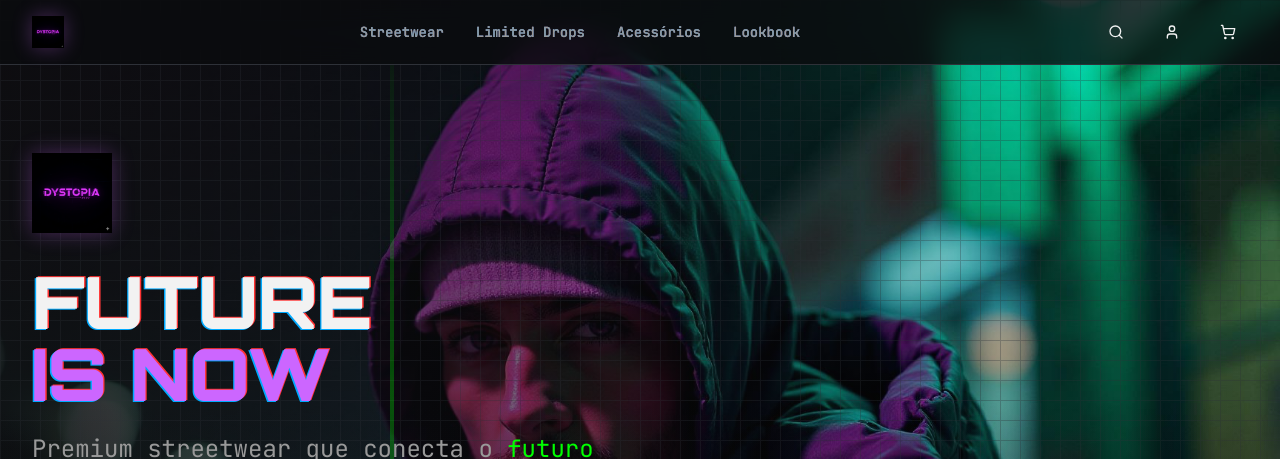
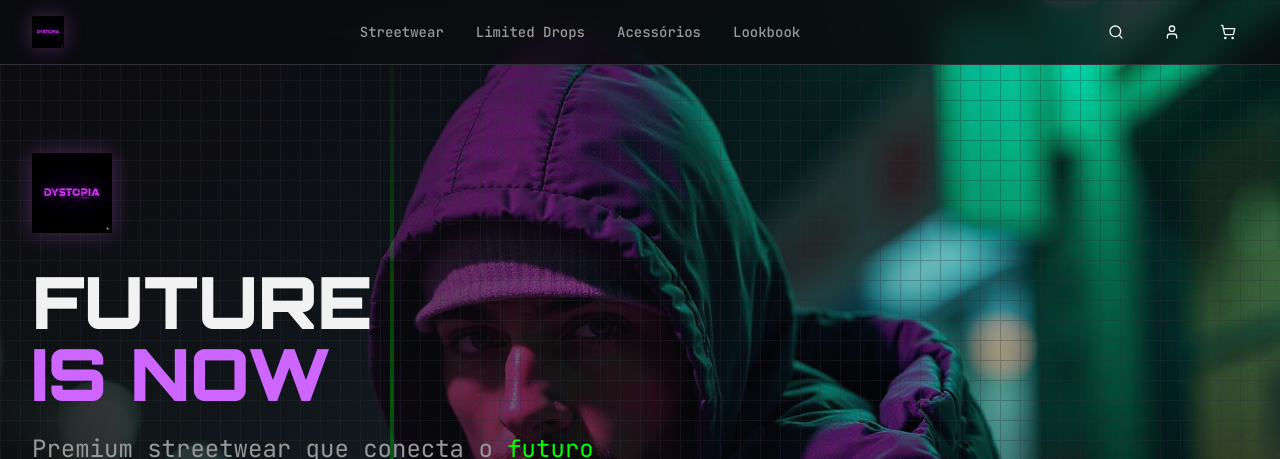
Before and after one commit to matheuscristof/dystopia-noir-shop, a React (Vite) app: page / in a window 1280 px wide. Shown: the top 459 px of the page. Built offline with nearby package versions, Linux system fonts and the light colour scheme; the HTML template or start-up script is replaced by a standard one.

Commit message:
Refactor: Clean up design elements

```diff
--- a/src/components/sections/about-section.tsx
+++ b/src/components/sections/about-section.tsx
@@ -14,11 +14,11 @@ export const AboutSection = () => {
           {/* Section Header */}
           <div className="mb-16">
             <h2 className="text-4xl md:text-6xl font-tech font-black mb-8">
-              <span className="text-foreground glitch" data-text="ABOUT">
+              <span className="text-foreground">
                 ABOUT
               </span>
               <br />
-              <span className="text-primary glitch" data-text="DYSTOPIA">
+              <span className="text-primary">
                 DYSTOPIA
               </span>
             </h2>
--- a/src/components/sections/collections-section.tsx
+++ b/src/components/sections/collections-section.tsx
@@ -55,7 +55,7 @@ export const CollectionsSection = () => {
         {/* Section Header */}
         <div className="text-center mb-16">
           <h2 className="text-4xl md:text-6xl font-tech font-black mb-6">
-            <span className="text-foreground glitch" data-text="COLLECTIONS">
+            <span className="text-foreground">
               COLLECTIONS
             </span>
           </h2>
@@ -100,7 +100,7 @@ export const CollectionsSection = () => {
                 <div className="absolute bottom-0 left-0 right-0 p-6">
                   <div className="space-y-3">
                     <div>
-                      <h3 className="text-xl md:text-2xl font-tech font-bold text-foreground glitch" data-text={collection.glitchText}>
+                      <h3 className="text-xl md:text-2xl font-tech font-bold text-foreground">
                         {collection.title}
                       </h3>
                       <p className="text-muted-foreground font-mono text-sm">
--- a/src/components/sections/exclusive-drops-section.tsx
+++ b/src/components/sections/exclusive-drops-section.tsx
@@ -106,11 +106,11 @@ export const ExclusiveDropsSection = () => {
           </div>
 
           <h2 className="text-4xl md:text-6xl font-tech font-black mb-6">
-            <span className="text-foreground glitch" data-text="DROPS">
+            <span className="text-foreground">
               DROPS
             </span>
             <br />
-            <span className="text-destructive glitch" data-text="EXCLUSIVOS">
+            <span className="text-destructive">
               EXCLUSIVOS
             </span>
           </h2>
@@ -195,7 +195,7 @@ export const ExclusiveDropsSection = () => {
               {/* Product Info */}
               <div className="p-6 space-y-4">
                 <div>
-                  <h3 className="font-tech font-bold text-lg text-foreground glitch" data-text={product.name}>
+                  <h3 className="font-tech font-bold text-lg text-foreground">
                     {product.name}
                   </h3>
                   <p className="text-sm text-muted-foreground font-mono">
--- a/src/components/sections/featured-products-section.tsx
+++ b/src/components/sections/featured-products-section.tsx
@@ -80,11 +80,11 @@ export const FeaturedProductsSection = () => {
         {/* Section Header */}
         <div className="text-center mb-16">
           <h2 className="text-4xl md:text-6xl font-tech font-black mb-6">
-            <span className="text-foreground glitch" data-text="FEATURED">
+            <span className="text-foreground">
               FEATURED
             </span>
             <br />
-            <span className="text-primary glitch" data-text="PRODUCTS">
+            <span className="text-primary">
               PRODUCTS
             </span>
           </h2>
--- a/src/components/sections/hero-section.tsx
+++ b/src/components/sections/hero-section.tsx
@@ -36,10 +36,10 @@ export const HeroSection = () => {
 
           {/* Main Headline */}
           <h1 className="text-5xl md:text-7xl font-tech font-black mb-6 animate-slide-up" style={{animationDelay: '0.2s'}}>
-            <span className="block text-foreground glitch" data-text="FUTURE">
+            <span className="block text-foreground">
               FUTURE
             </span>
-            <span className="block text-primary glitch" data-text="IS NOW">
+            <span className="block text-primary">
               IS NOW
             </span>
           </h1>
--- a/src/components/sections/lookbook-section.tsx
+++ b/src/components/sections/lookbook-section.tsx
@@ -62,7 +62,7 @@ export const LookbookSection = () => {
         {/* Section Header */}
         <div className="text-center mb-16">
           <h2 className="text-4xl md:text-6xl font-tech font-black mb-6">
-            <span className="text-foreground glitch" data-text="LOOKBOOK">
+            <span className="text-foreground">
               LOOKBOOK
             </span>
           </h2>
@@ -125,10 +125,10 @@ export const LookbookSection = () => {
 
                 {/* Content */}
                 <div className="absolute bottom-0 left-0 right-0 p-6">
-                  <div className="space-y-2">
-                    <h3 className="text-xl md:text-2xl font-tech font-bold text-foreground glitch" data-text={image.title}>
-                      {image.title}
-                    </h3>
+                <div className="space-y-2">
+                  <h3 className="text-xl md:text-2xl font-tech font-bold text-foreground">
+                    {image.title}
+                  </h3>
                     <p className="text-muted-foreground font-mono text-sm">
                       {image.subtitle}
                     </p>
--- a/src/components/sections/newsletter-section.tsx
+++ b/src/components/sections/newsletter-section.tsx
@@ -43,11 +43,11 @@ export const NewsletterSection = () => {
             </Badge>
 
             <h2 className="text-4xl md:text-5xl font-tech font-black mb-6">
-              <span className="text-foreground glitch" data-text="ENTER THE">
+              <span className="text-foreground">
                 ENTER THE
               </span>
               <br />
-              <span className="text-primary glitch" data-text="DYSTOPIA">
+              <span className="text-primary">
                 DYSTOPIA
               </span>
             </h2>
--- a/src/components/ui/nav-header.tsx
+++ b/src/components/ui/nav-header.tsx
@@ -38,8 +38,7 @@ export const NavHeader = ({ cartItemsCount = 0, onCartClick }: NavHeaderProps) =
               <a
                 key={item.label}
                 href={item.href}
-                className="text-sm font-medium text-muted-foreground hover:text-primary transition-colors glitch"
-                data-text={item.label}
+                className="text-sm font-medium text-muted-foreground hover:text-primary transition-colors"
               >
                 {item.label}
               </a>
--- a/src/index.css
+++ b/src/index.css
@@ -118,40 +118,6 @@ All colors MUST be HSL.
 }
 
 @layer components {
-  /* Glitch Effect */
-  .glitch {
-    position: relative;
-    display: inline-block;
-  }
-
-  .glitch::before,
-  .glitch::after {
-    content: attr(data-text);
-    position: absolute;
-    top: 0;
-    left: 0;
-    width: 100%;
-    height: 100%;
-    z-index: -1;
-  }
-
-  .glitch::before {
-    animation: glitch-1 0.5s infinite;
-    color: hsl(var(--neon-red));
-    transform: translate(-2px, -2px);
-  }
-
-  .glitch::after {
-    animation: glitch-2 0.5s infinite;
-    color: hsl(var(--cyber-blue));
-    transform: translate(2px, 2px);
-  }
-
-  .glitch:hover::before,
-  .glitch:hover::after {
-    animation-duration: 0.1s;
-  }
-
   /* Neon Glow */
   .neon-glow {
     box-shadow: var(--shadow-glow);
@@ -186,22 +152,6 @@ All colors MUST be HSL.
   }
 }
 
-@keyframes glitch-1 {
-  0%, 100% { transform: translate(0); }
-  20% { transform: translate(-2px, 2px); }
-  40% { transform: translate(-2px, -2px); }
-  60% { transform: translate(2px, 2px); }
-  80% { transform: translate(2px, -2px); }
-}
-
-@keyframes glitch-2 {
-  0%, 100% { transform: translate(0); }
-  20% { transform: translate(2px, -2px); }
-  40% { transform: translate(2px, 2px); }
-  60% { transform: translate(-2px, -2px); }
-  80% { transform: translate(-2px, 2px); }
-}
-
 @keyframes neon-pulse {
   0%, 100% { opacity: 1; }
   50% { opacity: 0.7; }
```
